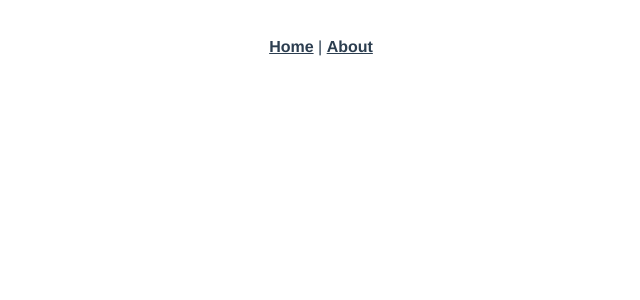
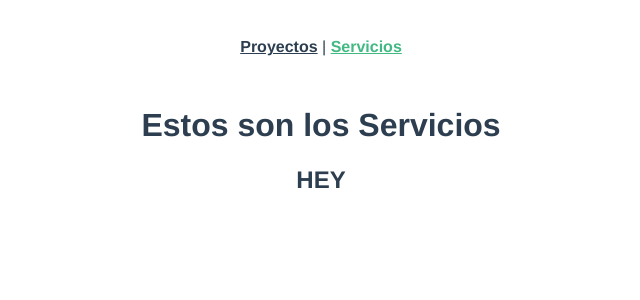
Before and after one commit to AlphaFG00/CG-Arquitectos, a Vue app in the folder cg/: page /servicios in a window 1280 px wide. Shown: the top 300 px of the page, without its empty margins (319-959 px from the left). Built offline with nearby package versions, Linux system fonts and the light colour scheme.

Commit message:
aca estan las vistas larumbe :v

```diff
--- a/cg/src/App.vue
+++ b/cg/src/App.vue
@@ -1,8 +1,8 @@
 <template>
   <div id="app">
     <div id="nav">
-      <router-link to="/">Home</router-link> |
-      <router-link to="/about">About</router-link>
+      <router-link :to="{name: 'Proyectos'}">Proyectos</router-link> |
+      <router-link :to="{name: 'Servicios'}">Servicios</router-link>
     </div>
     <router-view/>
   </div>
--- a/cg/src/router/index.js
+++ b/cg/src/router/index.js
@@ -17,6 +17,18 @@ const routes = [
     // this generates a separate chunk (about.[hash].js) for this route
     // which is lazy-loaded when the route is visited.
     component: () => import(/* webpackChunkName: "about" */ '../views/About.vue')
+  },
+  {
+    path: '/proyectos',
+    name: 'Proyectos',
+    component: () => import(/* webpackChunkName: "about" */ '../views/Proyectos.vue')
+
+  },
+  {
+    path: '/servicios',
+    name: 'Servicios',
+    component: () => import(/* webpackChunkName: "about" */ '../views/Servicios.vue')
+
   }
 ]
 
--- a/cg/src/views/Home.vue
+++ b/cg/src/views/Home.vue
@@ -1,7 +1,6 @@
 <template>
   <div class="home">
     <img alt="Vue logo" src="../assets/logo.png">
-    <HelloWorld msg="Welcome to Your Vue.js App"/>
   </div>
 </template>
 
@@ -11,8 +10,6 @@ import HelloWorld from '@/components/HelloWorld.vue'
 
 export default {
   name: 'home',
-  components: {
-    HelloWorld
-  }
+
 }
 </script>
--- /dev/null
+++ b/cg/src/views/Proyectos.vue
@@ -0,0 +1,10 @@
+<template>
+  <div class="about">
+    <h1>Estos son los Proyectos </h1>
+  </div>
+</template>
+<script>
+export default {
+  name:"Proyectos"
+}
+</script>
--- /dev/null
+++ b/cg/src/views/Servicios.vue
@@ -0,0 +1,6 @@
+<template>
+  <div class="about">
+    <h1>Estos son los Servicios</h1>
+    <h2>HEY</h2>
+  </div>
+</template>
```
